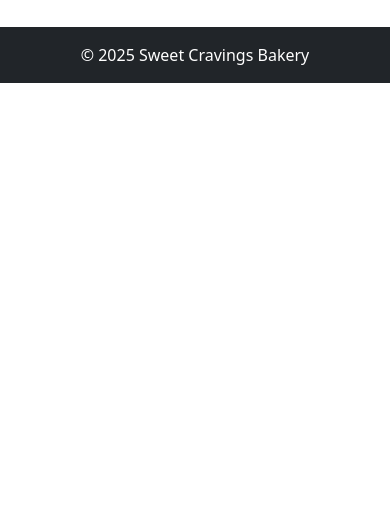
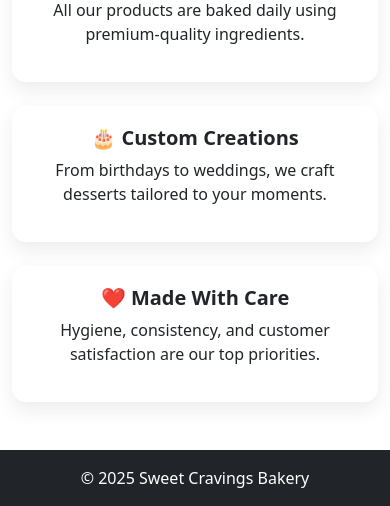
Before and after one commit to adwaitzanjurnepz-netizen/cakebakery_site, a Django app: page /about/ in a window 390 px wide. Shown: the part 687-1193 px from the top of the page. Before the commit the page ends 770 px from the top, so only its background shows below. Run offline with Django 5.2, Linux system fonts and the light colour scheme.

Commit message:
about.html1

```diff
--- a/templates/about.html
+++ b/templates/about.html
@@ -56,7 +56,35 @@
     .navbar-nav {
         padding-top: 10px;
     }
-}
+    .about-hero {
+    background: linear-gradient(135deg, #f8d7da, #fff);
+    border-radius: 16px;
+    padding: 40px;
+    }
+
+    .about-img {
+        max-width: 260px;
+        border-radius: 50%;
+        box-shadow: 0 10px 30px rgba(0,0,0,0.15);
+    }
+
+    .feature-card {
+        border: none;
+        border-radius: 14px;
+        padding: 20px;
+        height: 100%;
+        box-shadow: 0 8px 20px rgba(0,0,0,0.08);
+    }
+
+    body.dark-mode .about-hero {
+        background: linear-gradient(135deg, #1f1f1f, #121212);
+    }
+
+    body.dark-mode .feature-card {
+        background-color: #1e1e1e;
+    }
+
+    }
  </style>
 
     </head>
@@ -114,28 +142,54 @@
     </nav>
 
     <!-- About Section -->
-    <section class="container my-5">
-        <h2 class="text-center mb-4">About Sweet Cravings</h2>
-        <p class="text-center">
-            Sweet Cravings Bakery was founded with one mission — to spread happiness through freshly baked goods.
-            We specialize in cakes, pastries, bread, and custom desserts made with premium ingredients.
+    <section class="container my-5 pt-5">
+    <div class="about-hero text-center mb-5">
+        <h2 class="fw-bold">About Sweet Cravings</h2>
+        <p class="mt-3">
+            Sweet Cravings Bakery was founded with one simple goal —
+            <strong>to bring joy through handcrafted, freshly baked desserts.</strong>
+            Every item we make is a blend of passion, quality ingredients, and love.
         </p>
 
-        <div class="row mt-4">
-            <div class="col-md-6">
-                <h4>Why Choose Us?</h4>
-                <ul>
-                    <li>Freshly baked every day</li>
-                    <li>Custom cake designs</li>
-                    <li>Affordable prices</li>
-                    <li>Hygienic preparation</li>
-                </ul>
-            </div>
-            <div class="col-md-6">
-                <img src="https://images.unsplash.com/photo-1551218808-94e220e084d2" class="img-fluid rounded">
+        <div class="d-flex justify-content-center mt-4">
+            <img
+                src="https://images.unsplash.com/photo-1542826438-bd32f43d626f"
+                alt="Bakery"
+                class="about-img img-fluid"
+            >
+        </div>
+    </div>
+
+    <div class="row g-4">
+        <div class="col-md-4">
+            <div class="feature-card text-center">
+                <h5 class="fw-bold">🥖 Freshly Baked</h5>
+                <p class="mt-2">
+                    All our products are baked daily using premium-quality ingredients.
+                </p>
             </div>
         </div>
-    </section>
+
+        <div class="col-md-4">
+            <div class="feature-card text-center">
+                <h5 class="fw-bold">🎂 Custom Creations</h5>
+                <p class="mt-2">
+                    From birthdays to weddings, we craft desserts tailored to your moments.
+                </p>
+            </div>
+        </div>
+
+        <div class="col-md-4">
+            <div class="feature-card text-center">
+                <h5 class="fw-bold">❤️ Made With Care</h5>
+                <p class="mt-2">
+                    Hygiene, consistency, and customer satisfaction are our top priorities.
+                </p>
+            </div>
+        </div>
+    </div>
+</section>
+
 
     <footer class="bg-dark text-white text-center p-3">
         © 2025 Sweet Cravings Bakery
```
Also changed, not shown: data.json (deleted, +0 -1 lines).
